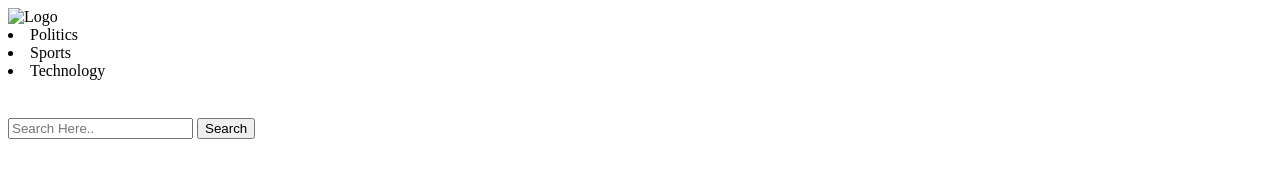
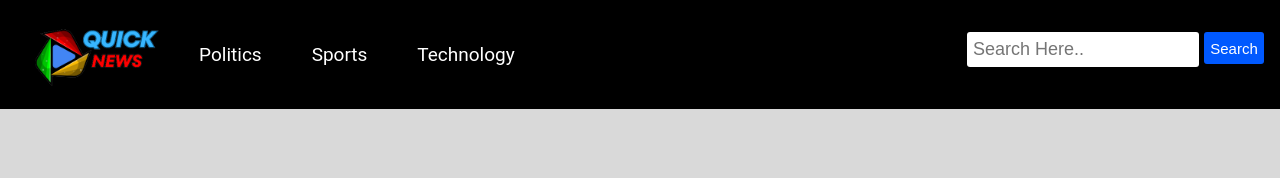
Before and after one commit to Kevin-0-0/Kevin-0-0.github.io, a plain HTML site: page index.html in a window 1280 px wide. Drawn offline with Linux system fonts and the light colour scheme; no server answers.

Commit message:
Update index.html

```diff
--- a/index.html
+++ b/index.html
@@ -4,7 +4,7 @@
     <meta charset="UTF-8">
     <meta name="viewport" content="width=device-width, initial-scale=1.0">
     <title>Document</title>
-     <link rel="stylesheet" href="style2.css">
+     <link rel="stylesheet" href="style.css">
      <!-- <link href="https"> -->
 </head>
 <body>
@@ -12,7 +12,7 @@
         <nav>
 
             <div class="logo">
-                <img id="logon" src="./Assets/Logo-02.png" alt="Logo">
+                <img id="logon" src="./Media/Logo-02.png" alt="Logo">
 
                 <li onclick="navClick('politics')" id="politics" >Politics</li>
                 <li onclick="navClick('sports')" id="sports" >Sports</li>
@@ -37,6 +37,6 @@
         <div class="cardData">
         </div>
     </div>
-    <script src="script2.js"></script>
+    <script src="script.js"></script>
 </body>
 </html>
```
